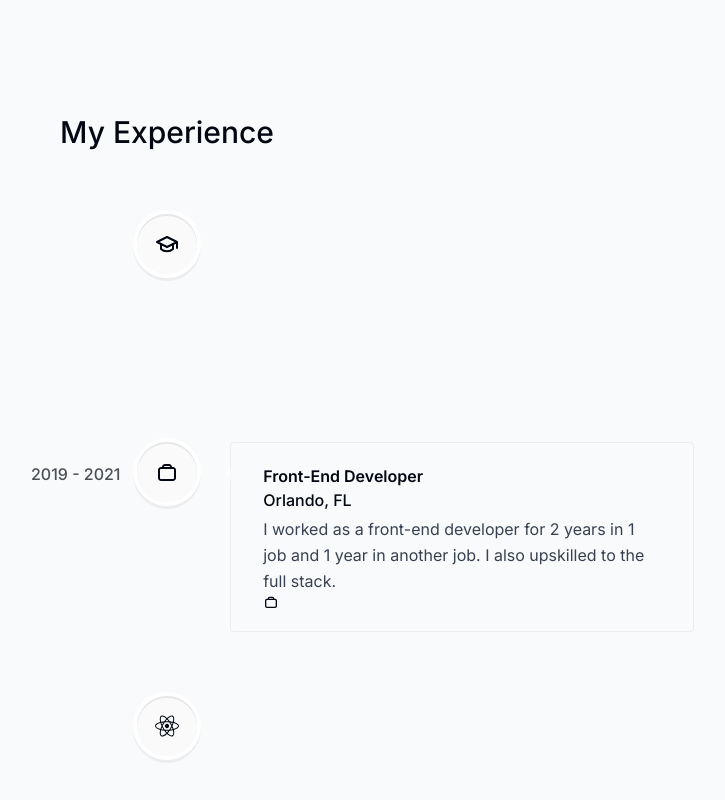
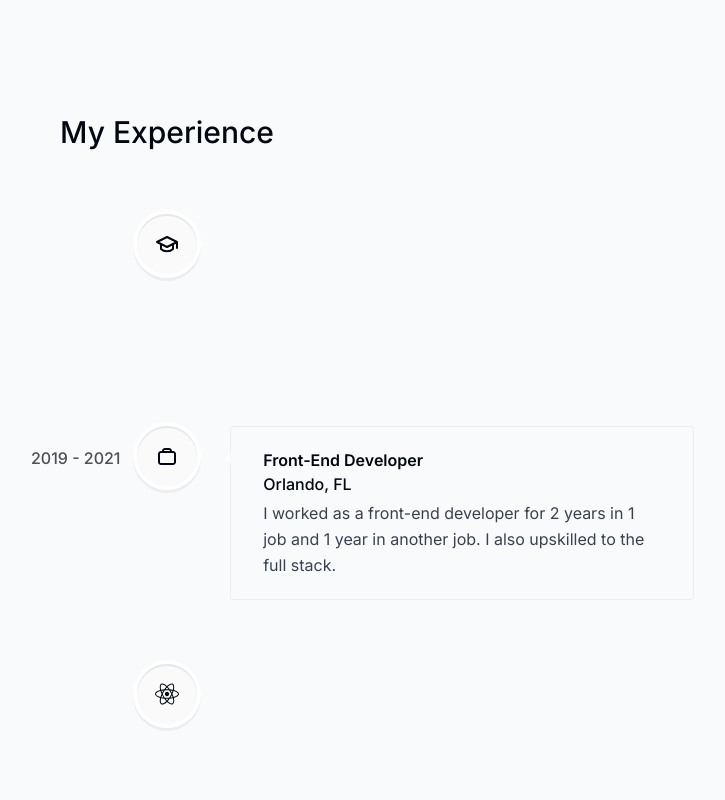
Before and after one commit to mahdi22dev/Personal-Portfolio-, a Next.js app: page / in a window 1280 px wide. Shown: the part 2754-3554 px from the top of the page, without its empty margins (473-1198 px from the left). Built offline with nearby package versions, Linux system fonts and the light colour scheme.

Commit message:
remove icons

```diff
--- a/src/components/Experience.jsx
+++ b/src/components/Experience.jsx
@@ -51,7 +51,6 @@ export default function Experience() {
               <p className='!mt-1 !font-normal text-gray-700 dark:text-white/75'>
                 {item.description}
               </p>
-              {item.icon}
             </VerticalTimelineElement>
           </React.Fragment>
         ))}
```
